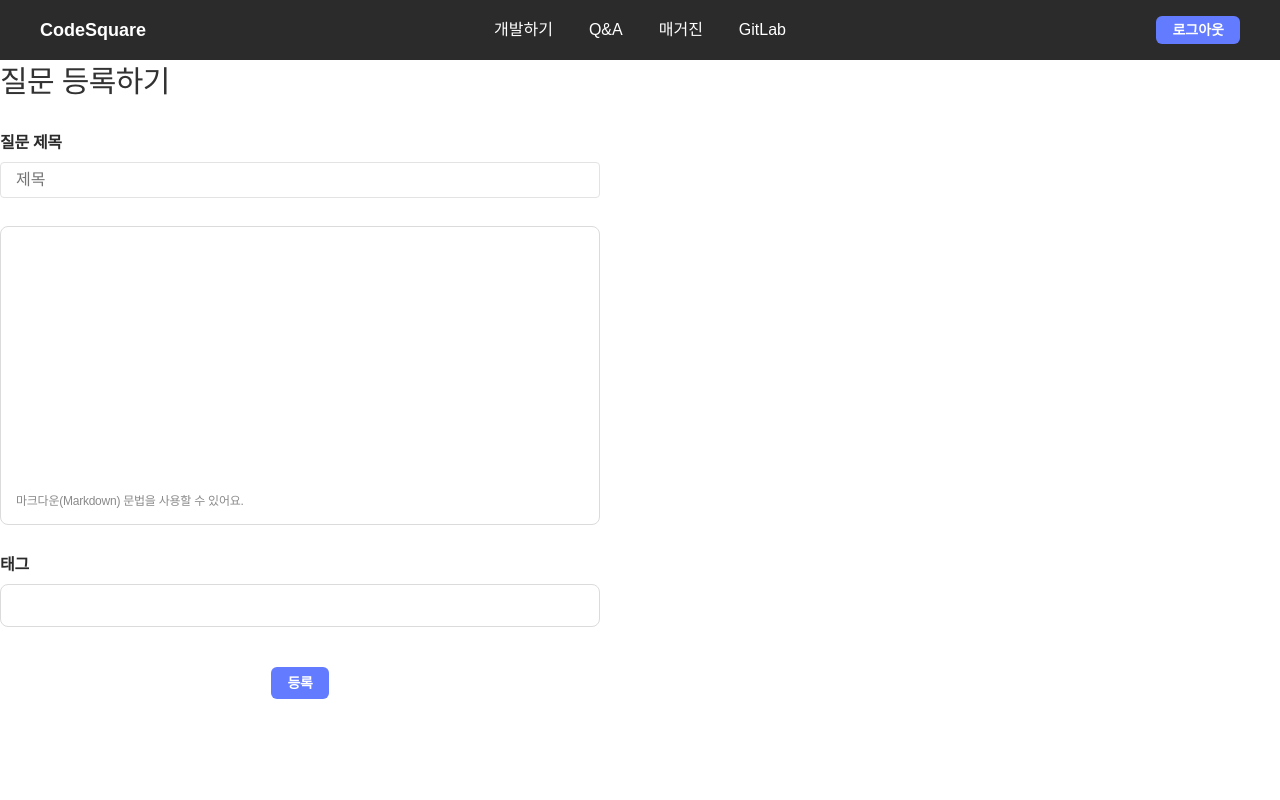
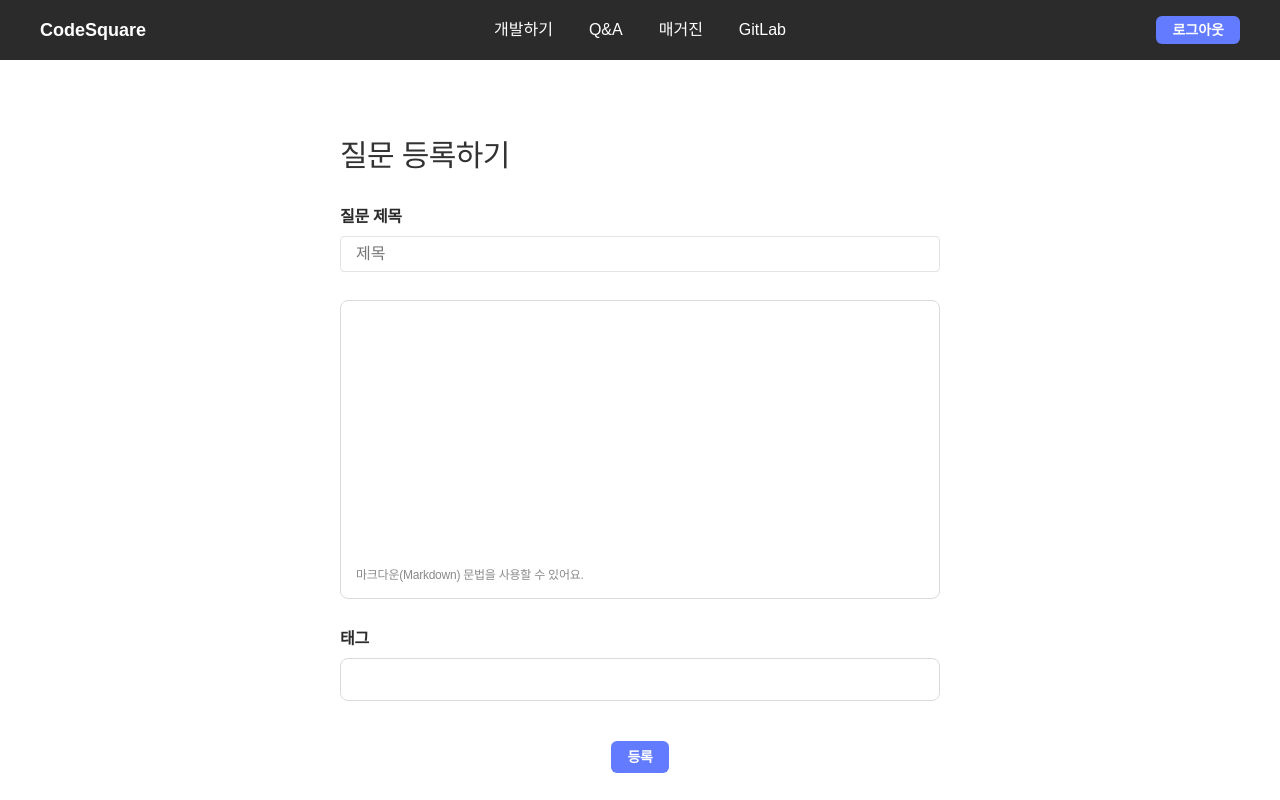
Before and after one commit to osamhack2020/WEB_CodeSquare_AmongUs, a React (Create React App) app in the folder frontend/: page /qna/write in a window 1280 px wide. Built offline with nearby package versions, Linux system fonts and the light colour scheme; a web font is replaced by a local one.

Commit message:
QnaWriteContainer에 스타일이 적용되어 있지 않은 점 수정

```diff
--- a/frontend/src/containers/qna/QnaWriteContainer.tsx
+++ b/frontend/src/containers/qna/QnaWriteContainer.tsx
@@ -1,5 +1,5 @@
 /** @jsx jsx */
-import { jsx } from "@emotion/core";
+import { css, jsx } from "@emotion/core";
 import { useCallback, useState } from "react";
 import { useHistory } from "react-router-dom";
 import { QnaWriteForm } from "../../components/qna/QnaWriteForm";
@@ -26,6 +26,10 @@ export const QnaWriteContainer: React.FC = ({ ...props }) => {
       onTagChange={setTags}
       onSubmit={onSubmit}
       submitType="등록"
+      css={css`
+        margin: 0 auto;
+        padding-top: 74px;
+      `}
     />
   );
 };
```
